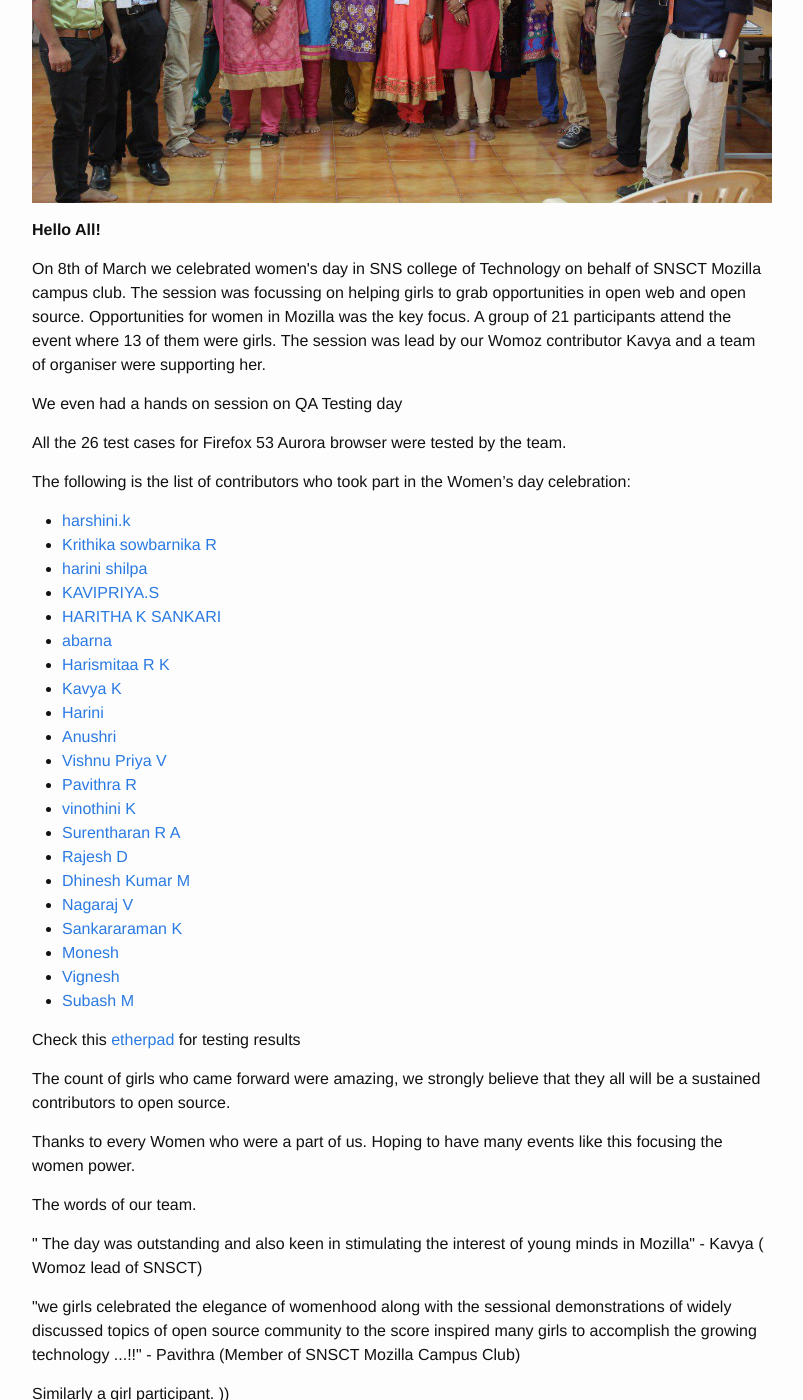
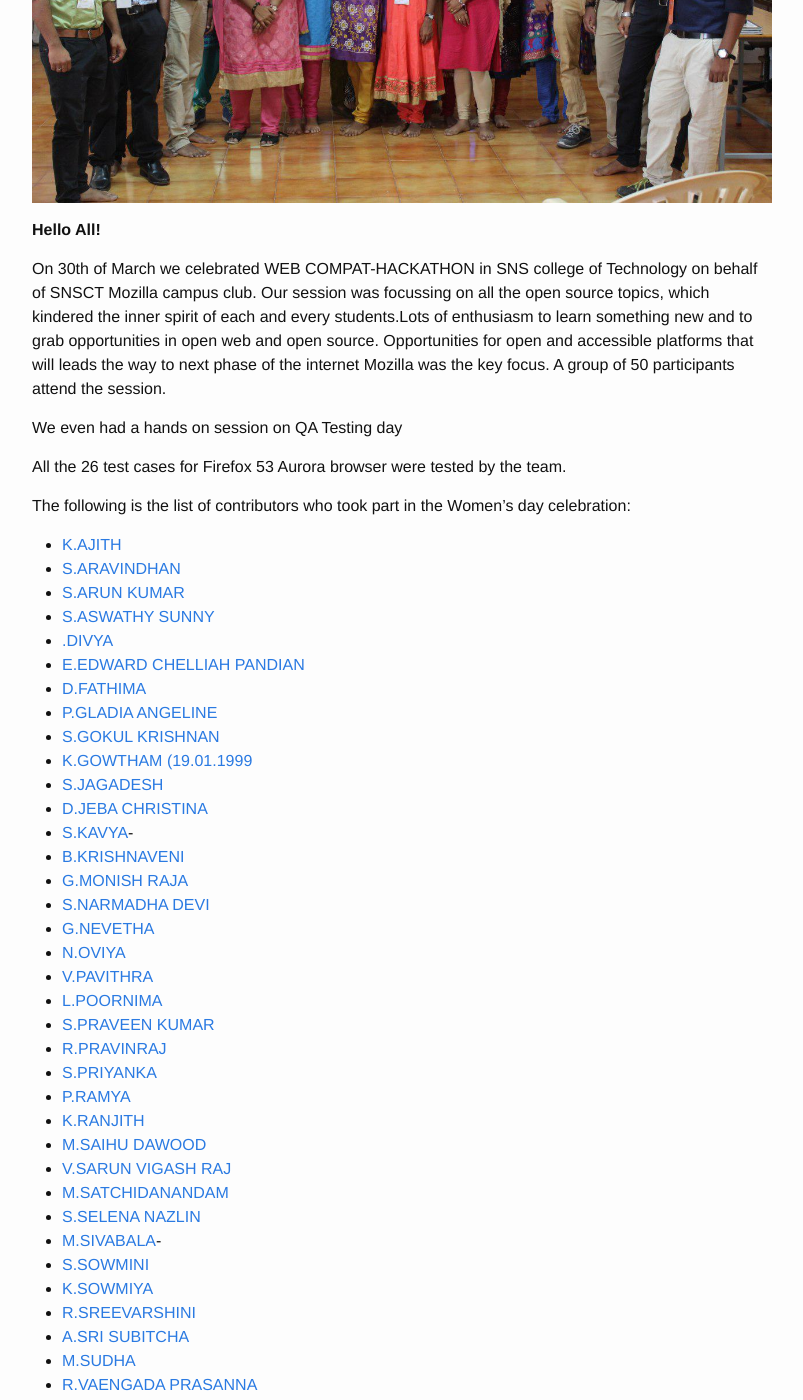
Before and after one commit to MozillaTN/snsct, a Jekyll site: the page built from docs/_posts/2017-03-30-Webcompat-Hackathon.md, in a window 1280 px wide and 1400 px high, scrolled down 849 px. Shown: the whole window, without its empty margins (238-1041 px from the left). Built offline with Jekyll 4.4.1, drawn with Linux system fonts in a browser that asks for light colours; comment, search, counter and statistics services are not loaded; some of the changed text lies outside the part shown.

Commit message:
Update 2017-03-30-Webcompat-Hackathon.md

```diff
--- a/docs/_posts/2017-03-30-Webcompat-Hackathon.md
+++ b/docs/_posts/2017-03-30-Webcompat-Hackathon.md
@@ -3,54 +3,74 @@ layout: post
 
 #event information
 title:  "Webcompat Hackathon"
-cover: "../assets/2017/womoz.jpg"
+cover: "../assets/2017/webcompat.png"
 #event organiser details
-organiser: "Nagarajnaidu"
+organiser: "Surentharan"
 
 categories: "blog"
 ---
 
-![womoen's day celebration]({{ site.url }}/assets/2017/womens_day.jpg)
+![Webcompat Hackathon]({{ site.url }}/assets/2017/womens_day.jpg)
 
 **Hello All!**
 
-<p>On 8th of March we celebrated women's day in SNS college of Technology on behalf of SNSCT Mozilla campus club. The session was focussing on helping girls to grab opportunities in open web and open source. Opportunities for women in Mozilla was the key focus. A group of 21 participants attend the event where 13 of them were girls. The session was lead by our Womoz contributor Kavya and a team of organiser were supporting her.</p>
+<p>On 30th of March we celebrated WEB COMPAT-HACKATHON in SNS college of Technology on behalf of SNSCT Mozilla campus club. Our  session was focussing on all the open source topics, which kindered the inner spirit of each and every students.Lots of enthusiasm to learn something new and to grab opportunities in open web and open source. Opportunities for open and accessible platforms that will leads  the way to next phase of the internet  Mozilla was the key focus. A group of 50 participants attend the session.</p>
 
 <p>We even had a hands on session on QA Testing day</p>
 
 All the  26 test cases for Firefox 53 Aurora browser were tested by the team.
 
 The following is the list of contributors who took part in the Women's day celebration:
-- [harshini.k](https://twitter.com/)
-- [Krithika sowbarnika R](https://twitter.com/ragava25)
-- [harini shilpa](https://twitter.com/)
-- [KAVIPRIYA.S](https://twitter.com/)
-- [HARITHA K SANKARI](https://twitter.com/)
-- [abarna](https://twitter.com/)
-- [Harismitaa R K](https://twitter.com/)
-- [Kavya K](https://twitter.com/KavyaKmk97)
-- [Harini](https://twitter.com/)
-- [Anushri](https://twitter.com/)
-- [Vishnu Priya V](https://twitter.com/vkpriya15)
-- [Pavithra R](https://twitter.com/thespesiamuktha)
-- [vinothini K](https://twitter.com/vinosri99)
-- [Surentharan R A](https://twitter.com/surentharan7)
-- [Rajesh D](https://twitter.com/rajeshhacker023)
-- [Dhinesh Kumar M](https://twitter.com/Dhinesh_Kumar_M)
-- [Nagaraj V](https://twitter.com/nagarajnaidu921)
-- [Sankararaman K](https://twitter.com/iamsanga7)
-- [Monesh](https://twitter.com/)
-- [Vignesh](https://twitter.com/)
-- [Subash M](https://twitter.com/subahiphop4)
+
+- [K.AJITH](https://twitter.com/)
+- [S.ARAVINDHAN](https://twitter.com/)
+- [S.ARUN KUMAR](https://twitter.com/)
+- [S.ASWATHY SUNNY](https://twitter.com/)
+- [.DIVYA](https://twitter.com/)
+- [E.EDWARD CHELLIAH PANDIAN](https://twitter.com/)
+- [D.FATHIMA](https://twitter.com/)
+- [P.GLADIA ANGELINE](https://twitter.com/)
+- [S.GOKUL KRISHNAN](https://twitter.com/)
+- [K.GOWTHAM (19.01.1999](https://twitter.com/)
+- [S.JAGADESH](https://twitter.com/)
+- [D.JEBA CHRISTINA](https://twitter.com/)
+- [S.KAVYA](https://twitter.com/)-
+- [B.KRISHNAVENI](https://twitter.com/)
+- [G.MONISH RAJA](https://twitter.com/)
+- [S.NARMADHA DEVI](https://twitter.com/)
+- [G.NEVETHA](https://twitter.com/)
+- [N.OVIYA](https://twitter.com/)
+- [V.PAVITHRA](https://twitter.com/)
+- [L.POORNIMA](https://twitter.com/)
+- [S.PRAVEEN KUMAR](https://twitter.com/)
+- [R.PRAVINRAJ](https://twitter.com/)
+- [S.PRIYANKA](https://twitter.com/)
+- [P.RAMYA](https://twitter.com/)
+- [K.RANJITH](https://twitter.com/)
+- [M.SAIHU DAWOOD](https://twitter.com/)
+- [V.SARUN VIGASH RAJ](https://twitter.com/)
+- [M.SATCHIDANANDAM](https://twitter.com/)
+- [S.SELENA NAZLIN](https://twitter.com/)
+- [M.SIVABALA](https://twitter.com/)-
+- [S.SOWMINI](https://twitter.com/)
+- [K.SOWMIYA](https://twitter.com/)
+- [R.SREEVARSHINI](https://twitter.com/)
+- [A.SRI SUBITCHA](https://twitter.com/)
+- [M.SUDHA](https://twitter.com/)
+- [R.VAENGADA PRASANNA](https://twitter.com/)
+- [S.VAITHEGI](https://twitter.com/)
+- [A..VINOTH KUMAR](https://twitter.com/)
+- [B.VISHNU VARDHANAN](https://twitter.com/)
 
 
-Check this [etherpad](https://public.etherpad-mozilla.org/p/MozillaIN_QA_Testing_Day_SNSCT_Womoz_Day_20170308) for testing results
 
-<p>The count of girls who came forward were amazing, we strongly believe that they all will be a sustained contributors to open source.</p>
+Check this [etherpad](https://public.etherpad-mozilla.org/p/SNSCT_Webcompat_Hackathon_2017-03-30) for WEB COMPAT results
 
-<p>Thanks to every Women who were a part of us. Hoping to have many events like this focusing the women power.</p>
+<p>The count of STUDENTS who came forward were amazing, we strongly believe that they all will be a sustained contributors to open source.</p>
+
+<p>Thanks to every ONE who were a part of us. Hoping to have many events like this focusing the </p>
 
 <p>The words of our team.</p>
-<p>" The day was outstanding and also keen in stimulating the interest of young minds in Mozilla" - Kavya ( Womoz lead of SNSCT)</p>
+<p>" The day was outstanding and also keen in stimulating the interest of young minds in Mozilla" -  (  lead of SNSCT)</p>
 <p>"we girls celebrated the elegance of womenhood along with the sessional demonstrations of widely discussed topics of open source community to the score inspired many girls to accomplish the growing technology ...!!" - Pavithra (Member of SNSCT Mozilla Campus Club)</p>
 <p>Similarly a girl participant. ))</p>
```
